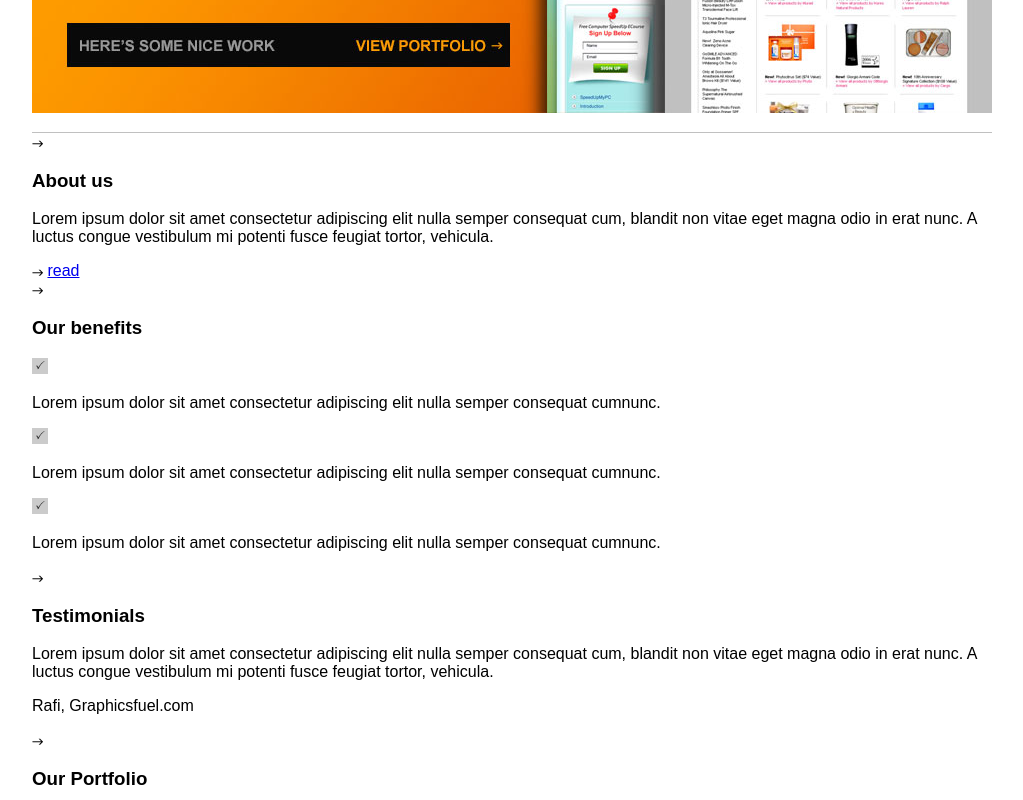
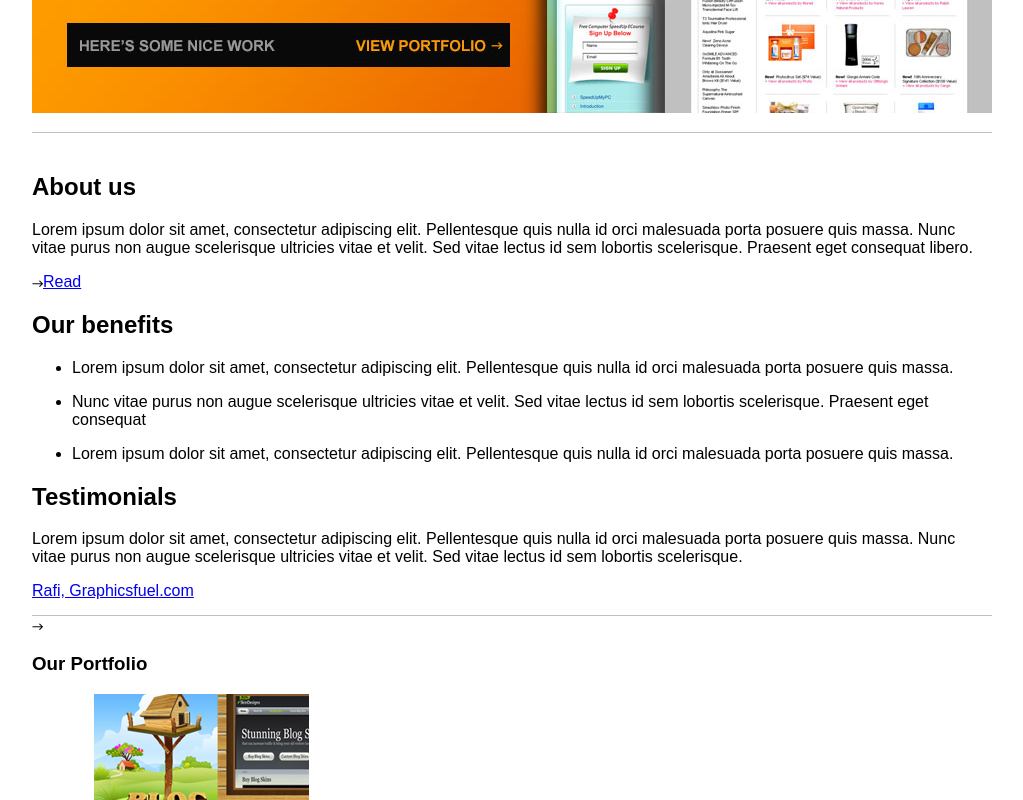
Before and after one commit to Kajoha/creativeStudio, a website: page index.html in a window 1280 px wide. Shown: the part 420-1220 px from the top of the page, without its empty margins (128-1151 px from the left). Drawn offline with Linux system fonts and the light colour scheme.

Commit message:
agreando arreglos al html y a los links

```diff
--- a/index.html
+++ b/index.html
@@ -30,37 +30,40 @@
             <div id="slider" class="block-border">
                 <img src="img/img.jpg" alt="Imagen ilustrativa">
             </div>
-            <div>
-                <div>
-                    <img src="img/arrow.png" alt="arrow">
-                    <h3>About us</h3>
-                    <p>Lorem ipsum dolor sit amet consectetur adipiscing elit nulla semper consequat cum, blandit non vitae eget magna odio in erat nunc. A luctus congue vestibulum mi potenti fusce feugiat tortor, vehicula. </p>
-                    <img src="img/arrow.png" alt="arrow">
-                    <a href="#">read</a>
+    <!--Contenido-->
+            <div id="Content" class="clearfix block-border">
+                <div class="box">
+                    <h2 class="title-border-bottom">About us</h2>
+                    <p>Lorem ipsum dolor sit amet, consectetur adipiscing elit. Pellentesque quis nulla id orci malesuada porta
+                        posuere quis massa. Nunc vitae purus non augue scelerisque ultricies vitae et velit. Sed vitae lectus id sem
+                        lobortis scelerisque. Praesent eget consequat libero. </p>
+                    <a href="#" class="link-arrow"><img class="link-arrow-img" src="img/arrow.png" />Read</a>
                 </div>
-                <div>
-                    <img src="img/arrow.png" alt="arrow">
-                    <h3>Our benefits</h3>
-                    <img src="img/check.png" alt="check">
-                    <p>
-                        Lorem ipsum dolor sit amet consectetur adipiscing elit nulla semper consequat cumnunc.
-                    </p>
-                    <img src="img/check.png" alt="check">
-                    <p>
-                        Lorem ipsum dolor sit amet consectetur adipiscing elit nulla semper consequat cumnunc.
-                    </p>
-                    <img src="img/check.png" alt="check">
-                    <p>
-                        Lorem ipsum dolor sit amet consectetur adipiscing elit nulla semper consequat cumnunc.
-                    </p>
+                <div class="box">
+                    <h2 class="title-border-bottom">Our benefits</h2>
+                    <ul id="box-benefits-list">
+                        <li>
+                            <p>Lorem ipsum dolor sit amet, consectetur adipiscing elit. Pellentesque quis nulla id orci malesuada
+                                porta
+                                posuere quis massa. </p>
+                        </li>
+                        <li>
+                            <p>Nunc vitae purus non augue scelerisque ultricies vitae et velit. Sed vitae lectus id sem lobortis
+                                scelerisque. Praesent eget consequat</p>
+                        </li>
+                        <li>
+                            <p>Lorem ipsum dolor sit amet, consectetur adipiscing elit. Pellentesque quis nulla id orci malesuada
+                                porta
+                                posuere quis massa. </p>
+                        </li>
+                    </ul>
                 </div>
-                <div>
-                    <img src="img/arrow.png" alt="arrow">
-                    <h3>Testimonials</h3>
-                    <p>
-                        Lorem ipsum dolor sit amet consectetur adipiscing elit nulla semper consequat cum, blandit non vitae eget magna odio in erat nunc. A luctus congue vestibulum mi potenti fusce feugiat tortor, vehicula.
-                    </p>
-                    <p>Rafi, Graphicsfuel.com</p>
+                <div class="box">
+                    <h2 class="title-border-bottom">Testimonials</h2>
+                    <p>Lorem ipsum dolor sit amet, consectetur adipiscing elit. Pellentesque quis nulla id orci malesuada porta
+                        posuere quis massa. Nunc vitae purus non augue scelerisque ultricies vitae et velit. Sed vitae lectus id sem
+                        lobortis scelerisque. </p>
+                    <a href="#" class="box-link">Rafi, Graphicsfuel.com</a>
                 </div>
             </div>
             <div>
@@ -85,12 +88,10 @@
             </div>
             <div>
                 <div>
-                    <img src="img/arrow.png" alt="arrow">
                     <h3>Blog Updates</h3>
                     <p>Lorem ipsum dolor sit amet consectetur adipiscing elit nulla semper consequat cum, blandit non vitae eget magna odio in erat nunc. A luctus congue vestibulum mi potenti fusce feugiat tortor, dis natoque ridiculus risus senectus maecenas vitae nibh, magna lobortis ligula egestas taciti per vehicula. Per odio dui ullamcorper vulputate dictumst litora natoque, inceptos euismod nec pellentesque vivamus curabitur mollis vehicula, condimentum nostra hac class sem facilisis.</p>
                 </div>
                 <div>
-                    <img src="img/arrow.png" alt="arrow">
                     <h3>conect with us</h3>
                     <ul>
                         <li><a href="#"><img src="img/icono-tw.png" alt="twitter"></a></li>
@@ -100,6 +101,9 @@
                     </ul>
                 </div>
             </div>
+        </div>
+        <div>
+            <div>
                 <div>
                     <ul>
                         <li><a href="#">Home</a></li>
@@ -112,6 +116,7 @@
                     <p>
                     2010 CreativeStudio. All Rights Reserved
                     </p>
+                </div>
                 <img src="img/logo.png" alt="logo">
             </div>
         </div>
```
Also changed, not shown: sass/partial/_links.scss (added). Lines whose indentation alone changed are shown as unchanged.
